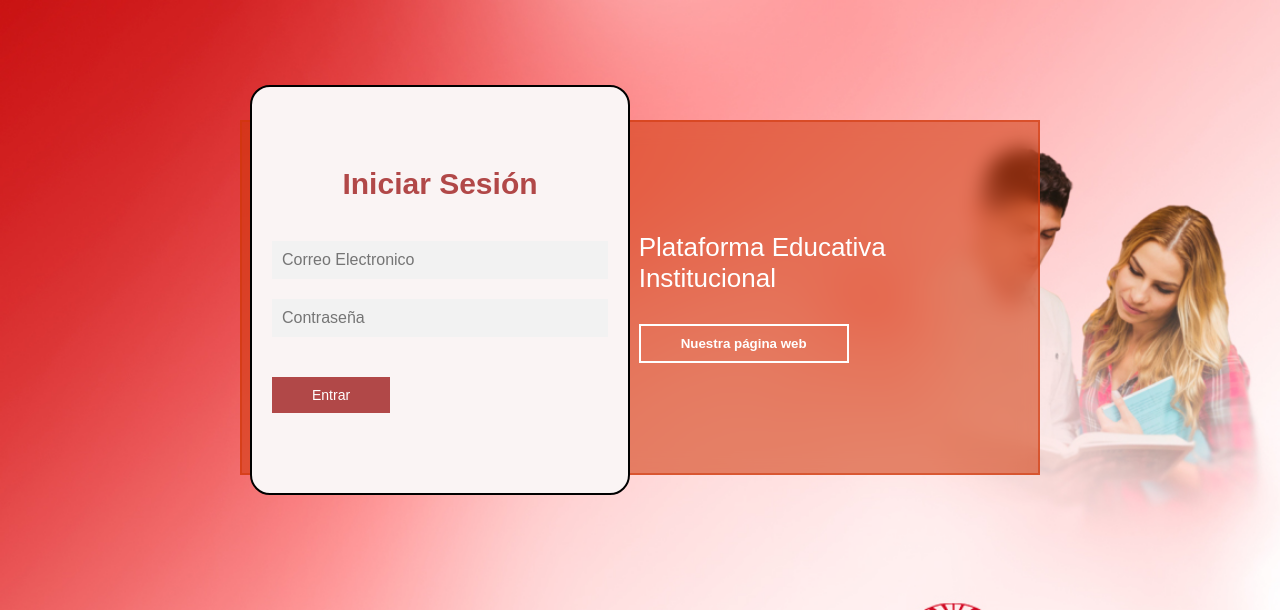
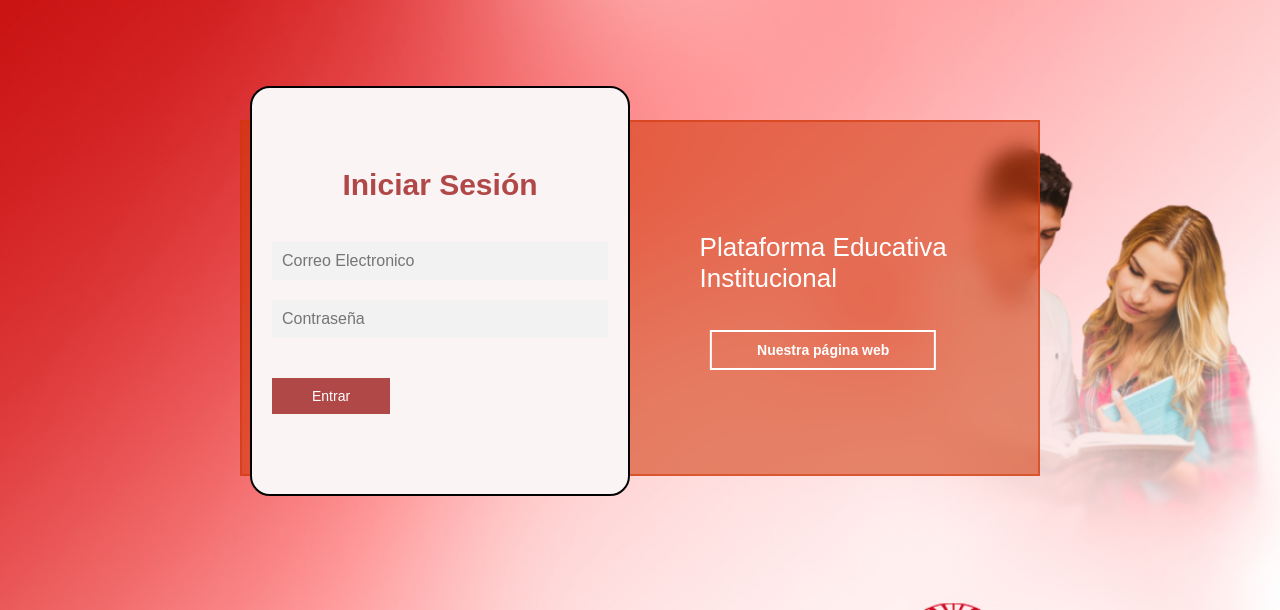
Before and after one commit to Sax300-cpu/All, a PHP site: page / in a window 1280 px wide. Shown: the top 610 px of the page. Run offline with PHP 8.4, Linux system fonts and the light colour scheme.

Commit message:
Cambio Exitoso

```diff
--- a/assets/css/estilos.css
+++ b/assets/css/estilos.css
@@ -24,6 +24,7 @@ main{
     margin: auto;
     position: relative;
 }
+
 .caja__trasera{
     width: 100%;
     padding: 10px 40px;
@@ -36,7 +37,9 @@ main{
 
 .caja__trasera div{
     margin: 100px 40px;
-    color: white;
+    position: relative;
+    left: 20%;
+    color: rgb(255, 255, 255);
     transition: all 50ms;
 }
 
@@ -50,16 +53,23 @@ main{
     font-size: 26px;
 }
 
+
+
 .caja__trasera button{
-    padding: 10px 40px;
+    padding: 10px 45px;
     border: 2px solid #fff;
     background: transparent;
-    font-size: 14 px;
+    font-size: 14px;
     font-weight: 600;
     cursor: pointer;
     color: white;
     outline: none;
     transition: all 300ms;
+    position: relative;
+    right: -20px; /* Mueve el botón 20px hacia la izquierda */
+    top: 20%; /* Posiciona el botón al 50% desde arriba */
+    left: 50%; /* Posiciona el botón al 50% desde la izquierda */
+    transform: translate(-50%, -50%); /* Centra el botón respecto a su posición */
 }
 
 .caja__trasera button:hover{
--- a/index.html
+++ b/index.html
@@ -12,8 +12,6 @@
     <div class="contenedor__todo">
         <div class="caja__trasera">
             <div class="caja__trasera-login">
-                <h3>-------------------</h3>
-                <p>---------------------------</p>
             </div>
             <div class="caja__trasera-web">
                 <h3>Plataforma Educativa</h3>
```
